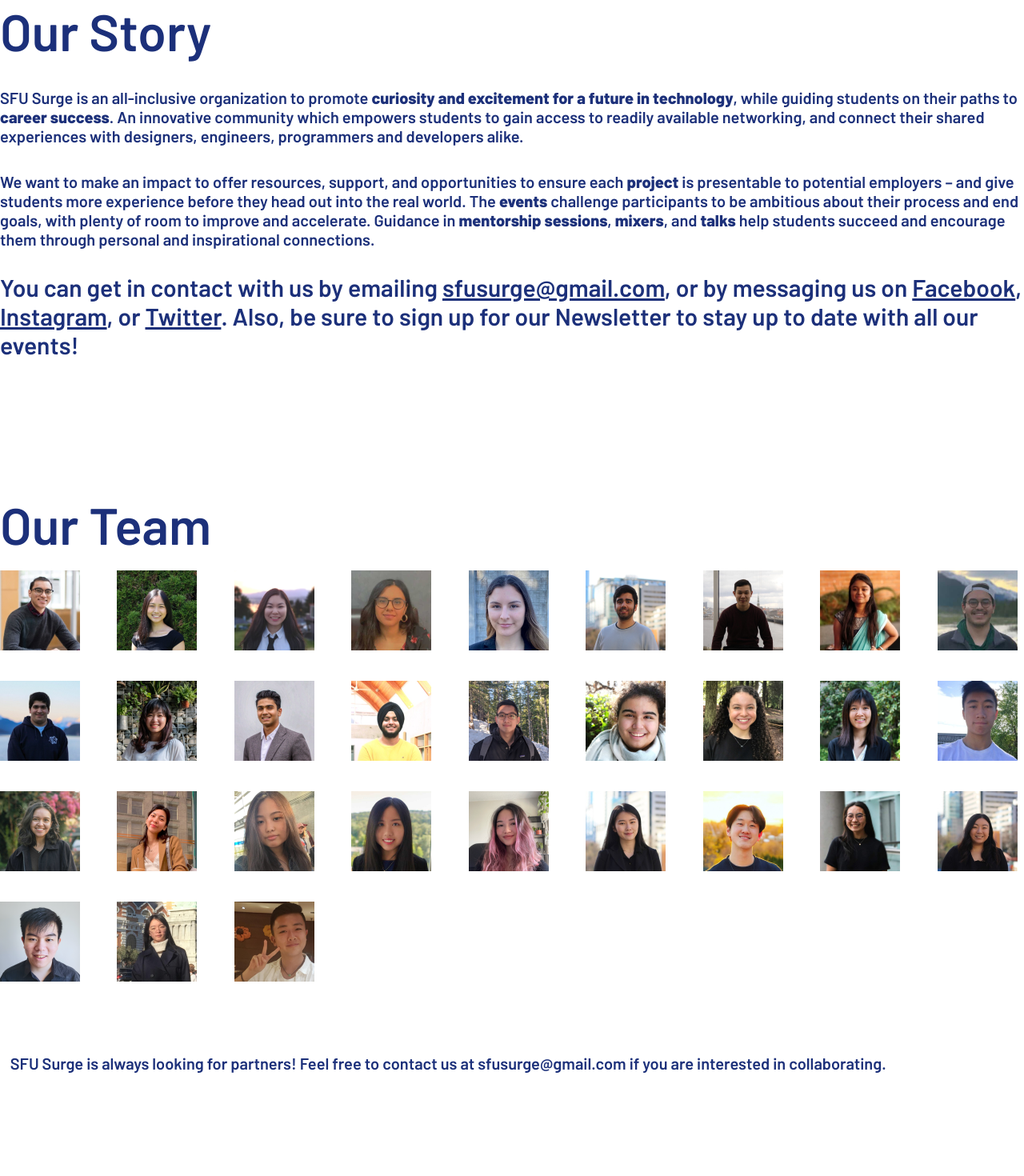
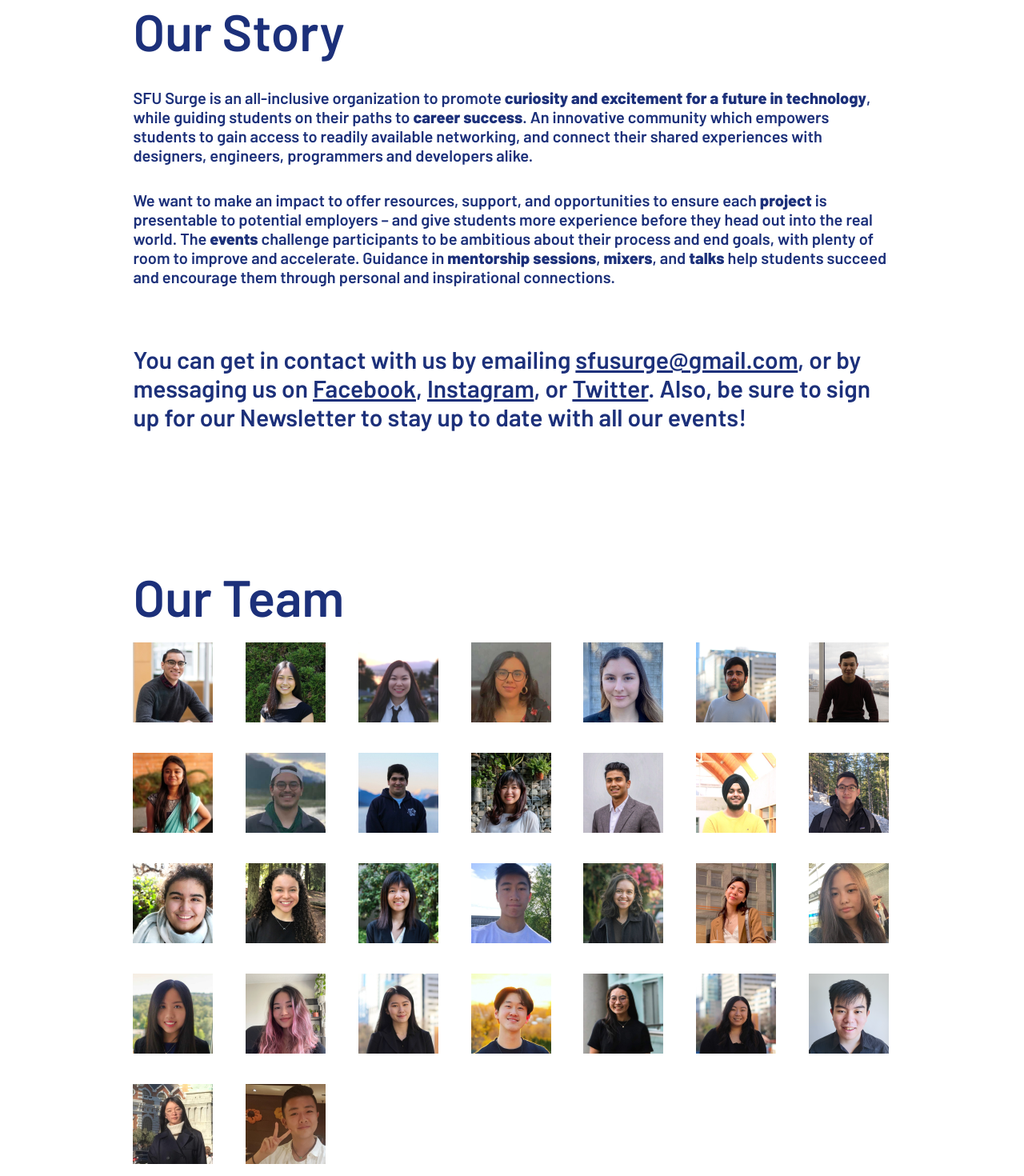
Before and after one commit to sfusurge/surge_website, a React (Create React App) app: page /path in a window 1280 px wide. Shown: the top 1470 px of the page at 80% size. Before the commit the page ends 1341 px from the top, so only its background shows below. Built offline with nearby package versions, Linux system fonts and the light colour scheme.

Commit message:
our story component completed

```diff
--- a/src/App.js
+++ b/src/App.js
@@ -1,5 +1,5 @@
 import { BrowserRouter as Router, Switch, Route } from 'react-router-dom'
-import Execs from './components/Execs'
+import OurStory from './components/OurStory'
 import styles from './css/App.module.css'
 
 const App = () => {
@@ -8,7 +8,7 @@ const App = () => {
       <Router>
         <Switch>
           <Route path="/path">
-            <Execs />
+            <OurStory />
           </Route>
         </Switch>
       </Router>
--- a/src/components/Execs.js
+++ /dev/null
@@ -1,95 +0,0 @@
-import styles from '../css/Execs.module.css'
-import execs from '../utils/execList'
-const execResolver = require.context('../assets/execs', false, /.*\.png/)
-
-const Execs = props => {
-  return (
-    <div className={styles.outerContainer}>
-      <p className={styles.title}>Our Story</p>
-      <p className={styles.storyText}>
-        SFU Surge is an all-inclusive organization to promote
-        <span className={styles.boldText}>
-          {' curiosity and excitement for a future in technology'}
-        </span>
-        , while guiding students on their paths to{' '}
-        <span className={styles.boldText}>{' career success'}</span>. An
-        innovative community which empowers students to gain access to readily
-        available networking, and connect their shared experiences with
-        designers, engineers, programmers and developers alike.
-      </p>
-
-      <p className={styles.storyText}>
-        We want to make an impact to offer resources, support, and opportunities
-        to ensure each <span className={styles.boldText}>{' project '}</span> is
-        presentable to potential employers – and give students more experience
-        before they head out into the real world. The{' '}
-        <span className={styles.boldText}>{' events '}</span> challenge
-        participants to be ambitious about their process and end goals, with
-        plenty of room to improve and accelerate. Guidance in{' '}
-        <span className={styles.boldText}>{' mentorship sessions'}</span>,
-        <span className={styles.boldText}>{' mixers'}</span>, and{' '}
-        <span className={styles.boldText}>{' talks'}</span> help students
-        succeed and encourage them through personal and inspirational
-        connections.
-      </p>
-
-      <p className={styles.secondBody}>
-        You can get in contact with us by emailing{' '}
-        <a
-          className={styles.hyperLink}
-          href="mailto:sfusurge@gmail.com"
-          target="_blank"
-          rel="noreferrer"
-        >
-          <span className={styles.hyperLinks}>{'sfusurge@gmail.com'}</span>
-        </a>
-        , or by messaging us on{' '}
-        <a
-          className={styles.hyperLink}
-          href="https://www.facebook.com/sfusurge"
-          target="_blank"
-          rel="noreferrer"
-        >
-          <span className={styles.hyperLinks}>{'Facebook'}</span>
-        </a>
-        ,{' '}
-        <a
-          className={styles.hyperLink}
-          href="https://www.instagram.com/sfusurge/?hl=en"
-          target="_blank"
-          rel="noreferrer"
-        >
-          <span className={styles.hyperLinks}>{'Instagram'}</span>
-        </a>
-        , or{' '}
-        <a
-          className={styles.hyperLink}
-          href="https://twitter.com/sfusurge?lang=en"
-          target="_blank"
-          rel="noreferrer"
-        >
-          <span className={styles.hyperLinks}>{'Twitter'}</span>
-        </a>
-        . Also, be sure to sign up for our Newsletter to stay up to date with
-        all our events!
-      </p>
-
-      <p className={styles.title}>Our Team</p>
-      <div className={styles.innerContainer}>
-        {execs.map((exec, i) => (
-          <img
-            src={execResolver(exec.src).default}
-            width={exec.width}
-            alt={exec.src}
-          />
-        ))}
-      </div>
-      <p className={styles.text}>
-        SFU Surge is always looking for partners! Feel free to contact us at
-        sfusurge@gmail.com if you are interested in collaborating.
-      </p>
-    </div>
-  )
-}
-
-export default Execs
--- /dev/null
+++ b/src/components/OurStory.js
@@ -0,0 +1,125 @@
+import useMediaQuery from '../utils/useMediaQuery'
+import styles from '../css/Execs.module.css'
+import execs from '../utils/execList'
+const execResolver = require.context('../assets/execs', false, /.*\.png/)
+
+const OurStory = props => {
+  const isDesktop = useMediaQuery('(min-width: 600px)')
+
+  return (
+    <>
+      <div
+        style={
+          isDesktop
+            ? { margin: '0 13%' }
+            : { marginLeft: '9%', marginRight: '10%' }
+        }
+      >
+        <p className={styles.title}>Our Story</p>
+        <p
+          className={styles.storyText}
+          style={isDesktop ? { marginTop: '33px' } : { marginTop: '9px' }}
+        >
+          SFU Surge is an all-inclusive organization to promote
+          <span className={styles.boldText}>
+            {' curiosity and excitement for a future in technology'}
+          </span>
+          , while guiding students on their paths to{' '}
+          <span className={styles.boldText}>{' career success'}</span>. An
+          innovative community which empowers students to gain access to readily
+          available networking, and connect their shared experiences with
+          designers, engineers, programmers and developers alike.
+        </p>
+        {isDesktop && (
+          <p className={styles.subParagraph}>
+            We want to make an impact to offer resources, support, and
+            opportunities to ensure each{' '}
+            <span className={styles.boldText}>{' project '}</span> is
+            presentable to potential employers – and give students more
+            experience before they head out into the real world. The{' '}
+            <span className={styles.boldText}>{' events '}</span> challenge
+            participants to be ambitious about their process and end goals, with
+            plenty of room to improve and accelerate. Guidance in{' '}
+            <span className={styles.boldText}>{' mentorship sessions'}</span>,
+            <span className={styles.boldText}>{' mixers'}</span>, and{' '}
+            <span className={styles.boldText}>{' talks'}</span> help students
+            succeed and encourage them through personal and inspirational
+            connections.
+          </p>
+        )}
+        <p
+          style={
+            isDesktop
+              ? { marginTop: '73px', marginBottom: '168px' }
+              : { marginTop: '48px', marginBottom: '64px' }
+          }
+          className={styles.secondBody}
+        >
+          You can get in contact with us by emailing{' '}
+          <a
+            className={styles.hyperLink}
+            href="mailto:sfusurge@gmail.com"
+            target="_blank"
+            rel="noreferrer"
+          >
+            <span className={styles.hyperLinks}>{'sfusurge@gmail.com'}</span>
+          </a>
+          , or by messaging us on{' '}
+          <a
+            className={styles.hyperLink}
+            href="https://www.facebook.com/sfusurge"
+            target="_blank"
+            rel="noreferrer"
+          >
+            <span className={styles.hyperLinks}>{'Facebook'}</span>
+          </a>
+          ,{' '}
+          <a
+            className={styles.hyperLink}
+            href="https://www.instagram.com/sfusurge/?hl=en"
+            target="_blank"
+            rel="noreferrer"
+          >
+            <span className={styles.hyperLinks}>{'Instagram'}</span>
+          </a>
+          , or{' '}
+          <a
+            className={styles.hyperLink}
+            href="https://twitter.com/sfusurge?lang=en"
+            target="_blank"
+            rel="noreferrer"
+          >
+            <span className={styles.hyperLinks}>{'Twitter'}</span>
+          </a>
+          . Also, be sure to sign up for our Newsletter to stay up to date with
+          all our events!
+        </p>
+      </div>
+      <div style={isDesktop ? { margin: '0 13%' } : { margin: '0 10%' }}>
+        <p className={styles.title}>Our Team</p>
+        <div className={isDesktop ? styles.execGroup : styles.mobileExecGroup}>
+          {execs.map((exec, i) => (
+            <img
+              src={execResolver(exec.src).default}
+              width={isDesktop ? exec.width : exec.mobileWidth}
+              alt={exec.src}
+            />
+          ))}
+        </div>
+        <p
+          style={
+            isDesktop
+              ? { marginTop: '90px', marginBottom: '170px' }
+              : { marginTop: '33px', marginBottom: '35px' }
+          }
+          className={styles.bottomText}
+        >
+          SFU Surge is always looking for partners! Feel free to contact us at
+          sfusurge@gmail.com if you are interested in collaborating.
+        </p>
+      </div>
+    </>
+  )
+}
+
+export default OurStory
--- a/src/css/Execs.module.css
+++ b/src/css/Execs.module.css
@@ -8,7 +8,13 @@
   font: var(--font-text-body);
   color: var(--color-text-body);
   margin: 0;
-  margin-top: 33px;
+}
+
+.subParagraph {
+  font: var(--font-text-body);
+  color: var(--color-text-body);
+  margin: 0;
+  margin-top: 32px;
 }
 
 .boldText {
@@ -21,17 +27,23 @@
   margin-bottom: 168px;
 }
 
-.innerContainer {
+.execGroup {
   margin-top: 19px;
   display: grid;
   grid-gap: 38px;
   grid-template-columns: repeat(auto-fit, minmax(100px, 1fr));
 }
 
-.text {
+.mobileExecGroup {
+  margin-top: 12px;
+  display: grid;
+  grid-gap: 15px;
+  grid-template-columns: repeat(auto-fit, minmax(75px, 1fr));
+}
+
+.bottomText {
   margin: 0;
   margin-left: 1%;
-  margin-top: 90px;
   font: var(--font-text-body);
   color: var(--color-text-body);
 }
--- a/src/utils/execList.js
+++ b/src/utils/execList.js
@@ -2,64 +2,61 @@ const execs = [
   {
     src: './praneer.png',
     width: '100px',
-    height: '100px',
+    mobileWidth: '75px',
     link: 'https://www.linkedin.com/in/praneershrest/'
   },
   {
     src: './grace.png',
     width: '100px',
-    height: '100px',
+    mobileWidth: '75px',
     link: 'https://www.linkedin.com/in/grace-lu0/'
   },
   {
     src: './naomi.png',
     width: '100px',
-    height: '100px',
+    mobileWidth: '75px',
     link: 'https://www.linkedin.com/in/naomitran/'
   },
   {
     src: './harsha.png',
     width: '100px',
-    height: '100px',
+    mobileWidth: '75px',
     link: ''
   },
   {
     src: './alex.png',
     width: '100px',
-    height: '100px',
+    mobileWidth: '75px',
     link: ''
   },
   {
     src: './isshan.png',
     width: '100px',
-    height: '100px',
-    name: 'Ishaan.png',
+    mobileWidth: '75px',
     link: 'https://www.linkedin.com/in/ishaanbedi2507/'
   },
   {
     src: './david.png',
     width: '100px',
-    height: '100px',
-    name: 'David.jpeg',
+    mobileWidth: '75px',
     link: 'https://www.linkedin.com/in/davidrlowe/'
   },
   {
     src: './revika.png',
     width: '100px',
-    height: '100px',
-    name: 'Revika.png',
+    mobileWidth: '75px',
     link: 'https://www.linkedin.com/in/revika-jain-182a5912b/'
   },
   {
     src: './moe.png',
     width: '100px',
-    height: '100px',
+    mobileWidth: '75px',
     link: ''
   },
   {
     src: './ali.png',
     width: '100px',
-    height: '100px',
+    mobileWidth: '75px',
     link: 'https://www.linkedin.com/in/ali-khamesy/'
   },
 
@@ -67,131 +64,122 @@ const execs = [
     src: './fiona.png',
     width: '100px',
     height: '100px',
-    name: 'Fiona.png',
+    mobileWidth: '75px',
     link: 'https://www.linkedin.com/in/fwwu/'
   },
   {
     src: './shubham.png',
     width: '100px',
-    height: '100px',
-    name: 'Shubham.png',
+    mobileWidth: '75px',
     link: 'https://www.linkedin.com/in/shubhamnegi17/'
   },
   {
     src: './harry.png',
     width: '100px',
-    height: '100px',
-    name: 'Harry.png',
+    mobileWidth: '75px',
     link: 'https://www.linkedin.com/in/harry-preet-singh/'
   },
   {
     src: './kevin.png',
     width: '100px',
-    height: '100px',
+    mobileWidth: '75px',
     link: ''
   },
   {
     src: './michelle.png',
     width: '100px',
-    height: '100px',
+    mobileWidth: '75px',
     link: 'https://www.linkedin.com/in/michelleswolfs/'
   },
   {
     src: './alice.png',
     width: '100px',
-    height: '100px',
+    mobileWidth: '75px',
     link: 'https://www.linkedin.com/in/alice-shmyk/?originalSubdomain=ca'
   },
   {
     src: './bonnie.png',
     width: '100px',
-    height: '100px',
+    mobileWidth: '75px',
     link: ''
   },
   {
     src: './nathan.png',
     width: '100px',
-    height: '100px',
-    name: 'Nathan.png',
+    mobileWidth: '75px',
     link: 'https://www.linkedin.com/in/nlew/'
   },
   {
     src: './jeanette.png',
     width: '100px',
-    height: '100px',
-    name: 'Jeanette.tiff',
+    mobileWidth: '75px',
     link: 'https://www.linkedin.com/in/jeanette-andrews/'
   },
   {
     src: './priscilla.png',
     width: '100px',
-    height: '100px',
+    mobileWidth: '75px',
     link: ''
   },
   {
     src: './karren.png',
     width: '100px',
-    height: '100px',
-    name: 'Karren.png',
+    mobileWidth: '75px',
     link: 'https://www.linkedin.com/in/karrensusanto/'
   },
   {
     src: './nadia.png',
     width: '100px',
-    height: '100px',
+    mobileWidth: '75px',
     link: ''
   },
   {
     src: './zoey.png',
     width: '100px',
-    height: '100px',
+    mobileWidth: '75px',
     link: ''
   },
   {
     src: './emma.png',
     width: '100px',
-    height: '100px',
-    name: 'Emma.jpeg',
+    mobileWidth: '75px',
     link: 'https://www.linkedin.com/in/emma-wu-835b34187/'
   },
   {
     src: './josh.png',
     width: '100px',
-    height: '100px',
-    name: 'Josh.png',
+    mobileWidth: '75px',
     link: 'https://www.linkedin.com/in/joshuapeng1999/'
   },
   {
     src: './vivian.png',
     width: '100px',
-    height: '100px',
+    mobileWidth: '75px',
     link: 'https://www.linkedin.com/in/vivian-wong-114032164'
   },
   {
     src: './noble.png',
     width: '100px',
-    height: '100px',
+    mobileWidth: '75px',
     link: 'https://www.linkedin.com/in/nobletan/'
   },
   {
     src: './denzel.png',
     width: '100px',
-    height: '100px',
+    mobileWidth: '75px',
     link: ''
   },
   {
     src: './jocelyn.png',
     width: '100px',
-    height: '100px',
-    name: 'Jocelyn.png',
+    mobileWidth: '75px',
     link: 'https://www.linkedin.com/in/jocelyn-gau/'
   },
 
   {
     src: './steven.png',
     width: '100px',
-    height: '100px',
-    name: 'Steven.jpeg',
+    mobileWidth: '75px',
     link: 'https://www.linkedin.com/in/steven-zhu-320044203/'
   }
 ]
```
